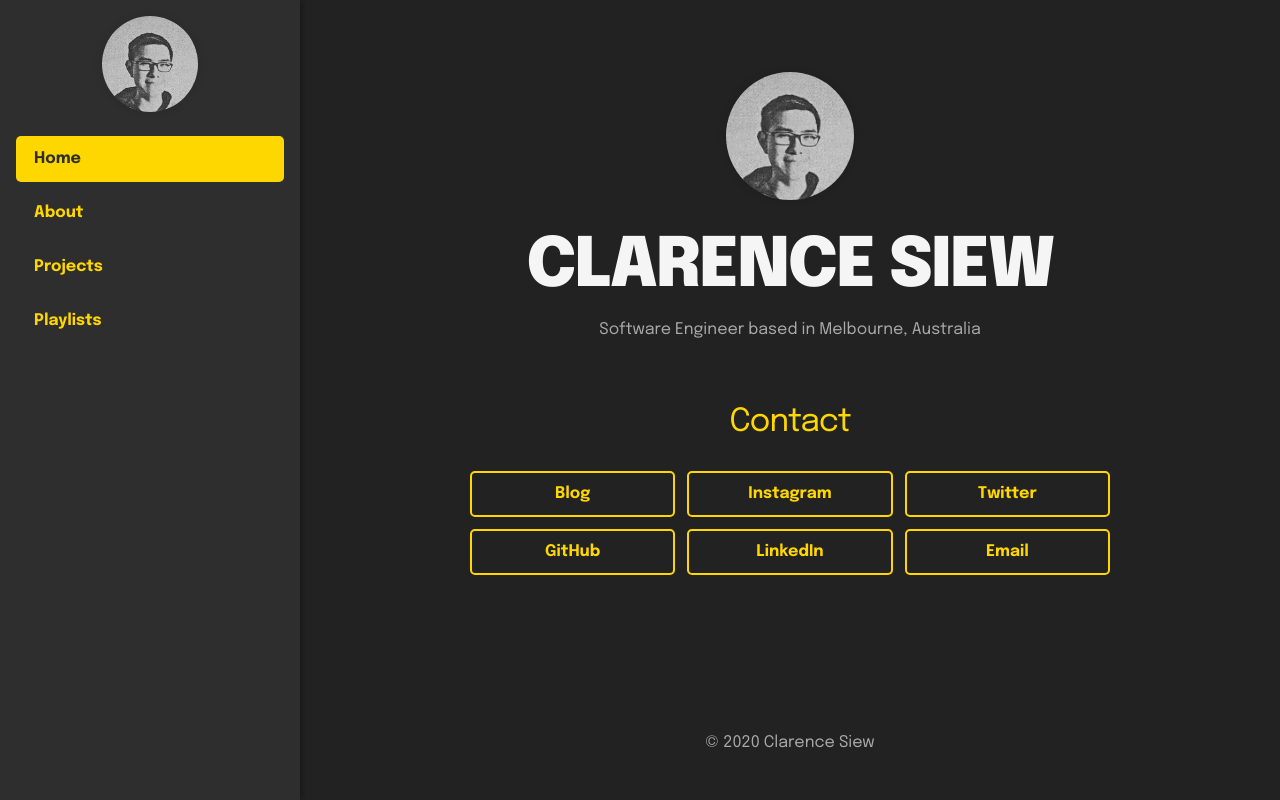
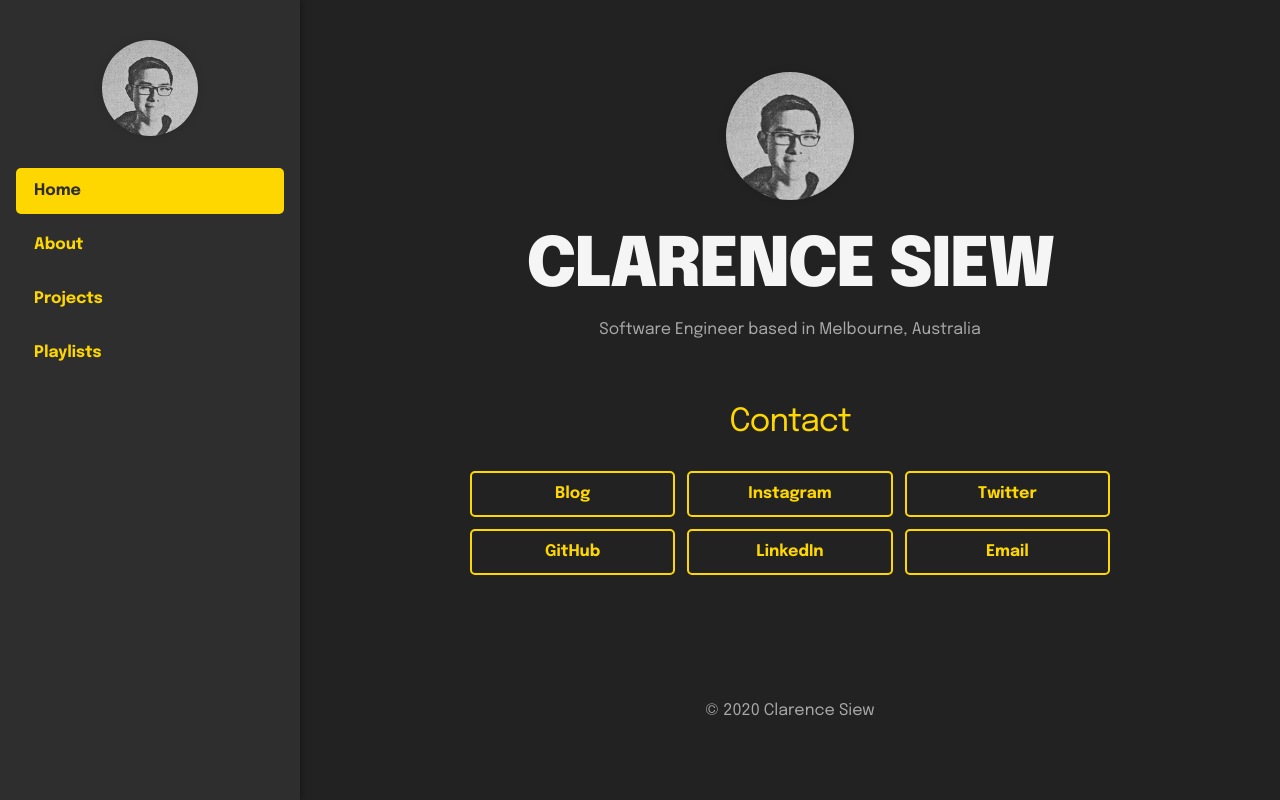
Before and after one commit to csiew/website, a Vue app: page / in a window 1280 px wide. Built offline with nearby package versions, Linux system fonts and the light colour scheme.

Commit message:
Further design tweaks

```diff
--- a/src/App.vue
+++ b/src/App.vue
@@ -1,11 +1,9 @@
 <template>
+  <Navbar />
   <div class="hstack hstack-height-full">
     <NavSidebar class="hstack-column" />
-    <div class="hstack-column width-full">
-      <Navbar />
-      <div class="container padding-l">
-        <router-view></router-view>
-      </div>
+    <div class="container width-full padding-l">
+      <router-view></router-view>
       <Footer />
     </div>
   </div>
--- a/src/assets/style/base.css
+++ b/src/assets/style/base.css
@@ -279,9 +279,6 @@
     margin: 0;
     padding: 0;
 }
-.hstack-column:last-child {
-    border-right: none !important;
-}
 .hstack-column-third {
     flex: 1 1 auto;
     max-width: 22vw;
--- a/src/assets/style/main.css
+++ b/src/assets/style/main.css
@@ -90,11 +90,15 @@ hr {
 
 .footer {
     position: relative;
+    display: inline-flex;
+    align-items: center;
+    justify-content: center;
+    width: 100%;
+    margin: auto !important;
+    margin-bottom: 0 !important;
+    top: auto !important;
+    bottom: 0;
     text-align: center;
-    width: 100%;
-    margin: auto;
-    margin-bottom: 0;
-    bottom: 0;
 }
 
 .container {
@@ -154,6 +158,7 @@ hr {
     box-shadow: var(--NAVBAR-SHADOW);
 }
 .navsidebar {
+    position: sticky;
     max-width: 300px;
     width: 100%;
     top: 0;
@@ -164,6 +169,7 @@ hr {
     display: none;
     position: sticky;
     top: 0;
+    height: auto;
 }
 .navbar-wordmark {
     display: inline-flex;
--- a/src/components/NavSidebar.vue
+++ b/src/components/NavSidebar.vue
@@ -2,7 +2,7 @@
   <div class="nav navsidebar">
     <div class="vstack vstack-space-between padding-s">
       <router-link class="navbar-wordmark" to="/">
-        <img class="profile-img profile-img-m nodrag noselect border-radius-100pct margin-m-bottom" src="@/assets/images/profile.jpg" />
+        <img class="profile-img profile-img-m nodrag noselect border-radius-100pct margin-m margin-l-bottom" src="@/assets/images/profile.jpg" />
       </router-link>
       <div class="width-full text-align-left">
         <div class="vstack">
--- a/src/views/Playlists.vue
+++ b/src/views/Playlists.vue
@@ -12,6 +12,7 @@
                 <a v-for="standard in year.playlists.standard" v-bind:key="standard.name" class="grid-item button" v-bind:href="standard.url">{{ standard.name }}</a>
             </div>
           </span>
+          <hr v-if="year.playlists.standard.length !== 0 && year.playlists.special.length !== 0" />
           <span v-if="year.playlists.special.length !== 0">
             <div class="grid grid-col-3 grid-col-auto-fit-640 grid-gap-m">
               <a v-for="special in year.playlists.special" v-bind:key="special.name" class="grid-item button" v-bind:href="special.url">{{ special.name }}</a>
```
